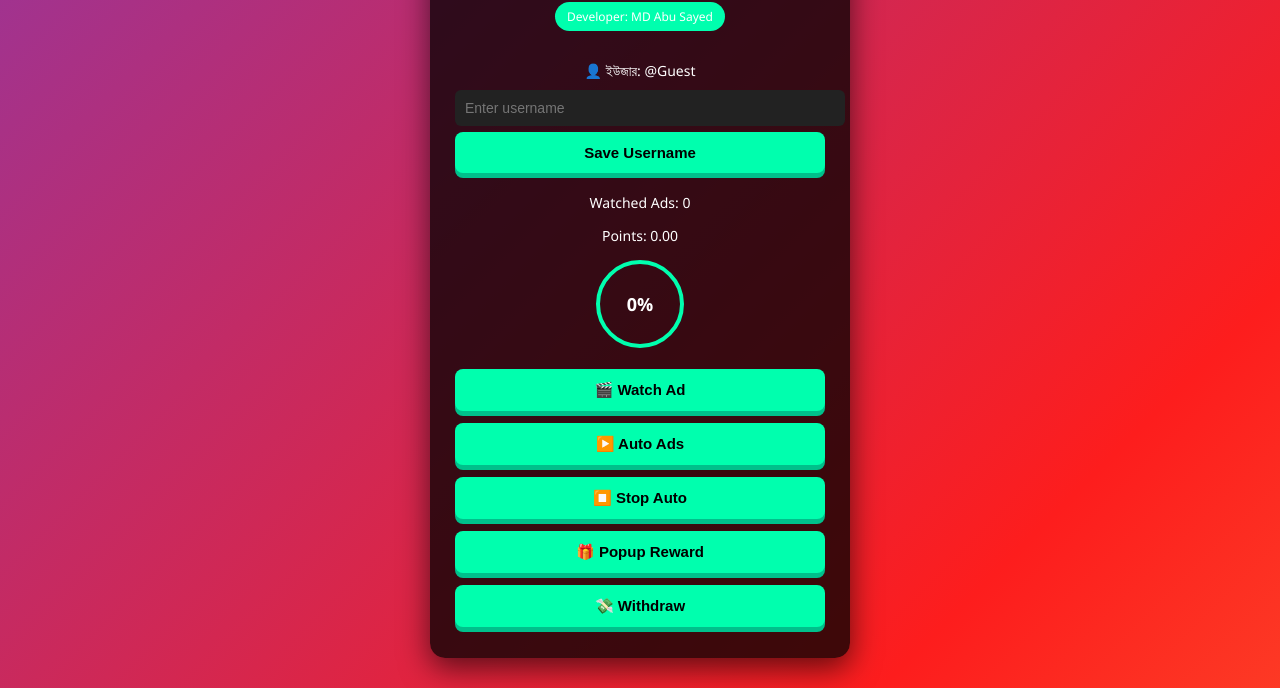
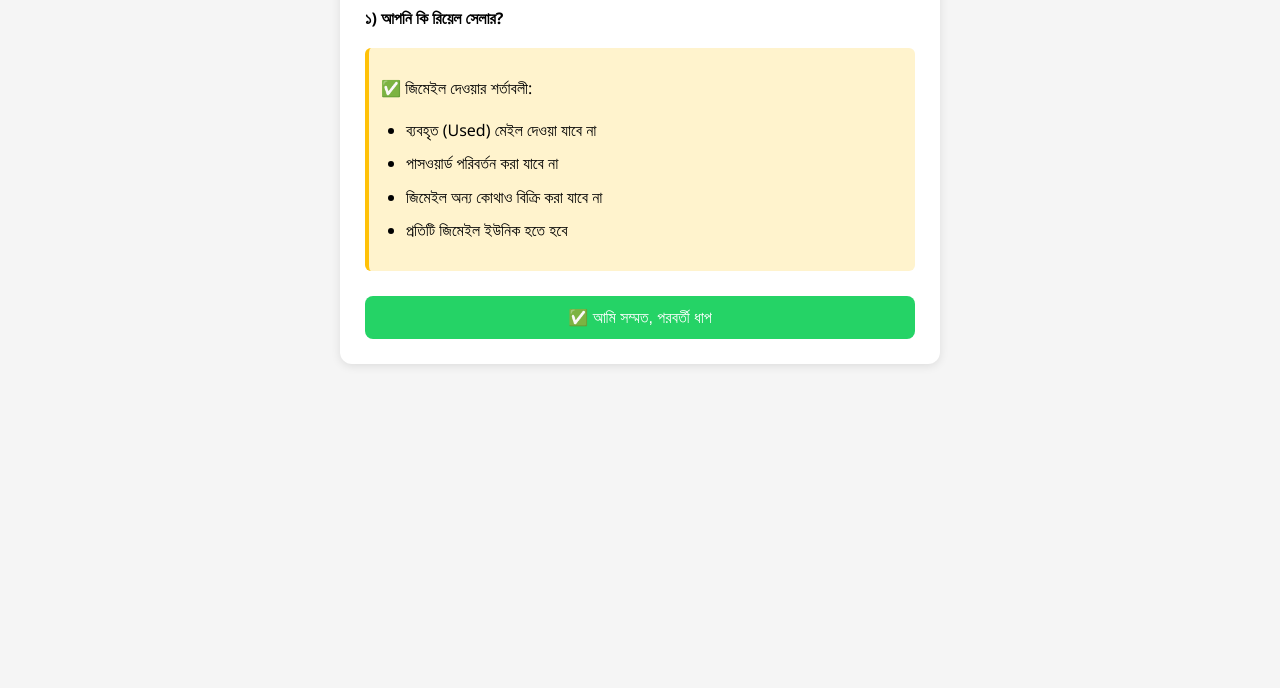
Before and after one commit to syd4t/maillbeesub, a plain HTML site: page index.html in a window 1280 px wide. Shown: the part 112-800 px from the top of the page. Drawn offline with Linux system fonts and the light colour scheme.

Commit message:
Update index.html

```diff
--- a/index.html
+++ b/index.html
@@ -1,279 +1,184 @@
 <!DOCTYPE html>
-<html lang="en">
+<html lang="bn">
 <head>
-  <meta charset="UTF-8" />
-  <meta name="viewport" content="width=device-width, initial-scale=1.0"/>
-  <title>💥Xalora20💥</title>
-  <meta name="description" content="Watch ads, earn points, and withdraw via mobile payment.">
-  <meta name="keywords" content="earn money, watch ads, withdraw, bkash, nagad, monetage">
-  <meta name="author" content="Md Srabon Ahmed">
-  <meta property="og:title" content="Monetage Mini App">
-  <meta property="og:description" content="Watch ads, earn points, and withdraw via mobile payment!">
-  <meta property="og:type" content="website">
+  <meta charset="UTF-8">
+  <title>Gmail Submit Flow</title>
   <style>
     body {
-      margin: 0;
-      font-family: 'Segoe UI', sans-serif;
-      background: linear-gradient(135deg, #833ab4, #fd1d1d, #fcb045);
-      background-size: 200% 200%;
-      animation: gradient 5s ease infinite;
-      color: #fff;
-      display: flex;
-      justify-content: center;
-      align-items: center;
-      height: 100vh;
+      font-family: 'Segoe UI', Tahoma, Geneva, Verdana, sans-serif;
+      background-color: #f5f5f5;
+      padding: 20px;
+      max-width: 600px;
+      margin: auto;
+      line-height: 1.6;
     }
-    @keyframes gradient {
-      0% {background-position: 0% 50%;}
-      50% {background-position: 100% 50%;}
-      100% {background-position: 0% 50%;}
+    .page {
+      display: none;
+      background: #fff;
+      padding: 25px;
+      border-radius: 12px;
+      box-shadow: 0 2px 10px rgba(0,0,0,0.1);
+      margin-bottom: 20px;
     }
-    .app {
-      background: rgba(0, 0, 0, 0.75);
-      padding: 25px;
-      border-radius: 15px;
-      width: 90%;
-      max-width: 370px;
+    .page.active {
+      display: block;
+    }
+    h2 {
       text-align: center;
-      box-shadow: 0 10px 30px rgba(0,0,0,0.6);
+      color: #333;
+      margin-bottom: 20px;
+      font-size: 22px;
     }
-    h1 {
-      font-size: 24px;
-      margin-bottom: 10px;
+    ul {
+      padding-left: 25px;
+      margin: 15px 0;
     }
-    .developer {
-      font-size: 12px;
-      background-color: #00ffae;
-      padding: 6px 12px;
-      border-radius: 50px;
-      display: inline-block;
-      margin-bottom: 15px;
-      cursor: pointer;
-      transition: 0.3s;
+    li {
+      margin-bottom: 8px;
     }
-    .developer:hover {
-      background-color: #00c08b;
-    }
-    .stats {
-      margin: 15px 0;
-      font-size: 14px;
-    }
-    .progress-circle {
-      width: 80px;
-      height: 80px;
-      border: 4px solid #00ffae;
-      border-radius: 50%;
-      margin: 0 auto 15px;
-      display: flex;
-      align-items: center;
-      justify-content: center;
-      font-weight: bold;
-      font-size: 18px;
-    }
-    .btn {
+    .btn, button {
+      background-color: #25D366;
+      color: white;
+      padding: 12px 20px;
+      text-align: center;
+      display: block;
       width: 100%;
-      padding: 12px;
-      margin: 6px 0;
       border: none;
       border-radius: 8px;
-      background: #00ffae;
-      font-size: 15px;
-      font-weight: 600;
-      color: #000;
-      box-shadow: 0 5px 0 #00c08b;
-      transition: all 0.2s ease, transform 0.1s ease;
-      transform: perspective(1px) translateZ(0);
+      font-size: 16px;
+      margin-top: 25px;
+      cursor: pointer;
+      text-decoration: none;
+      font-weight: 500;
+      transition: background-color 0.3s;
     }
-    .btn:active {
-      transform: scale(0.96);
-      box-shadow: 0 3px 0 #00c08b;
-    }
-    .withdraw-form {
-      margin-top: 20px;
-      display: none;
-      text-align: left;
+    button:hover {
+      background-color: #128C7E;
     }
     input, select {
       width: 100%;
-      padding: 10px;
+      padding: 12px;
+      margin-top: 8px;
+      margin-bottom: 15px;
+      border: 1px solid #ddd;
       border-radius: 6px;
-      border: none;
+      box-sizing: border-box;
+      font-size: 15px;
+    }
+    label {
       margin-top: 10px;
-      background: #222;
-      color: #fff;
-      font-size: 14px;
+      display: block;
+      font-weight: 500;
+      color: #444;
     }
-    #withdraw-status {
-      margin-top: 10px;
-      font-size: 13px;
-      color: yellow;
+    .notice {
+      background-color: #FFF3CD;
+      padding: 12px;
+      border-radius: 6px;
+      margin: 15px 0;
+      border-left: 4px solid #FFC107;
     }
-    .username-section {
+    .warning {
+      color: #D32F2F;
+      font-weight: 500;
       margin: 10px 0;
-    }
-    #username-input-section {
-      display: block;
     }
   </style>
 </head>
 <body>
-  <div class="app">
-    <h1>💥Xalora20💥</h1>
-    <div class="developer" onclick="window.location.href='https://t.me/Sayedbro7'">
-      Developer: MD Abu Sayed
+
+  <!-- Step 1: Agreement Page -->
+  <div class="page active" id="page1">
+    <h2>📌 সাবমিশনের আগে নোট করুন</h2>
+    <p><strong>১) আপনি কি রিয়েল সেলার?</strong></p>
+
+    <div class="notice">
+      <p>✅ জিমেইল দেওয়ার শর্তাবলী:</p>
+      <ul>
+        <li>ব্যবহৃত (Used) মেইল দেওয়া যাবে না</li>
+        <li>পাসওয়ার্ড পরিবর্তন করা যাবে না</li>
+        <li>জিমেইল অন্য কোথাও বিক্রি করা যাবে না</li>
+        <li>প্রতিটি জিমেইল ইউনিক হতে হবে</li>
+      </ul>
     </div>
 
-    <div class="stats">
-      <div class="username-section">
-        👤 ইউজার: <span id="username">@Guest</span><br/>
-        <div id="username-input-section">
-          <input type="text" id="username-input" placeholder="Enter username" style="margin-top: 10px;">
-          <button class="btn" onclick="saveUsername()">Save Username</button>
-        </div>
-      </div>
-      <p>Watched Ads: <span id="watched-ads">0</span></p>
-      <p>Points: <span id="earned-points">0.00</span></p>
+    <button onclick="goToPage(2)">✅ আমি সম্মত, পরবর্তী ধাপ</button>
+  </div>
+
+  <!-- Step 2: Rate & Submit Options -->
+  <div class="page" id="page2">
+    <h2>📢 আজকের আপডেট নোটিশ</h2>
+
+    <div class="notice">
+      <p>⏳ রিপোর্ট টাইম: <strong>৩ ঘণ্টা</strong></p>
+      <p>⏱️ সর্বশেষ সাবমিশন: <strong>রাত ১১টা</strong></p>
+      <p>💰 জিমেইল রেট: <strong>৳১০ প্রতি পিস</strong></p>
     </div>
 
-    <div class="progress-circle"><span id="ads-progress">0%</span></div>
+    <p class="warning">❗ গুরুত্বপূর্ণ: জিমেইলের সাথে কোনো টেক্সট বা নোট সংযুক্ত করবেন না</p>
+    <p>সাবমিশনের পর ৩ ঘণ্টার মধ্যে রিপোর্ট পেয়ে যাবেন</p>
 
-    <button class="btn" onclick="watchAd()">🎬 Watch Ad</button>
-    <button class="btn" onclick="startAutoAds()">▶️ Auto Ads</button>
-    <button class="btn" onclick="stopAutoAds()">⏹️ Stop Auto</button>
-    <button class="btn" onclick="showPopupAd()">🎁 Popup Reward</button>
-    <button class="btn" onclick="showWithdraw()">💸 Withdraw</button>
-
-    <div class="withdraw-form" id="withdraw-form">
-      <input type="number" id="withdraw-amount" placeholder="Enter points (min 1000)">
-      <select id="payment-method">
-        <option value="bkash">Bkash</option>
-        <option value="nagad">Nagad</option>
-      </select>
-      <input type="text" id="withdraw-phone" placeholder="Phone number">
-      <button class="btn" onclick="withdrawPoints()">✅ Submit</button>
-      <p id="withdraw-status"></p>
-    </div>
+    <button onclick="goToPage(3)">📩 জিমেইল সাবমিট করতে ক্লিক করুন</button>
+    <button onclick="goToPage(1)" style="background-color: #f1f1f1; color: #333; margin-top: 10px;">⬅️ পূর্ববর্তী পেজ</button>
   </div>
 
-  <!-- Adsterra SDK -->
-  <script src="//jagnaimsee.net/vignette.min.js" data-zone="9502273" data-sdk="show_9502273"></script>
+  <!-- Step 3: Final Submit Form -->
+  <div class="page" id="page3">
+    <h2>📤 জিমেইল সাবমিশন ফর্ম</h2>
+    <form onsubmit="return submitToWhatsApp()">
+      <label>জিমেইলের পরিমাণ (ন্যূনতম ২০ পিস):</label>
+      <input type="number" id="pcs" required min="20" placeholder="কতগুলো জিমেইল সাবমিট করবেন?">
+
+      <label>পেমেন্ট মাধ্যম নির্বাচন করুন:</label>
+      <select id="payment" required>
+        <option value="" disabled selected>পেমেন্ট মাধ্যম পছন্দ করুন</option>
+        <option value="Nagad">Nagad</option>
+        <option value="Bkash">Bkash</option>
+        <option value="Rocket">Rocket</option>
+        <option value="Bank">বাংলাদেশের যেকোনো ব্যাংক</option>
+      </select>
+
+      <label>আপনার মোবাইল নাম্বার:</label>
+      <input type="tel" id="number" required placeholder="01XXXXXXXXX">
+
+      <button type="submit">✅ সাবমিট করুন</button>
+      <button type="button" onclick="goToPage(2)" style="background-color: #f1f1f1; color: #333; margin-top: 10px;">⬅️ পূর্ববর্তী পেজ</button>
+    </form>
+  </div>
 
   <script>
-    const MIN_WITHDRAW = 1000;
-    const BOT_TOKEN = "7673150127:AAE2NAn1uZHkWB7vhATY3zULK1IcAL48NF8";
-    const ADMIN_USERNAME = "@Sayedbro7";
-    const TELEGRAM_CHAT_ID = 7243906826;
-
-    let watchedAds = parseInt(localStorage.getItem("watchedAds")) || 0;
-    let earnedPoints = parseFloat(localStorage.getItem("earnedPoints")) || 0;
-    let username = localStorage.getItem("username") || "@Guest";
-    let autoAdInterval;
-
-    // Initialize UI with stored values
-    document.getElementById("watched-ads").textContent = watchedAds;
-    document.getElementById("earned-points").textContent = earnedPoints.toFixed(2);
-    document.getElementById("username").textContent = username;
-
-    // Hide username input section if username is already saved
-    if (username !== "@Guest") {
-      document.getElementById("username-input-section").style.display = "none";
-    }
-    updateProgress();
-
-    function saveUsername() {
-      const usernameInput = document.getElementById("username-input").value.trim();
-      if (usernameInput) {
-        username = `@${usernameInput.replace(/^@/, '')}`; // Ensure username starts with @
-        localStorage.setItem("username", username);
-        document.getElementById("username").textContent = username;
-        document.getElementById("username-input-section").style.display = "none"; // Hide input section
-        updateStatus("✅ Username saved!");
-      } else {
-        updateStatus("❌ Please enter a valid username.");
-      }
-    }
-
-    function watchAd() {
-      if (typeof show_9502273 === 'function') {
-        show_9502273().then(() => {
-          addPoints(0.50);
-        });
-      }
-    }
-
-    function startAutoAds() {
-      autoAdInterval = setInterval(() => {
-        show_9502273().then(() => {
-          addPoints(0.50);
-        });
-      }, 10000);
-    }
-
-    function stopAutoAds() {
-      clearInterval(autoAdInterval);
-    }
-
-    function showPopupAd() {
-      show_9502273('pop').then(() => {
-        addPoints(0.05);
-        alert("🎉 Thanks! You got 0.05 point.");
-      }).catch(() => {
-        alert("⚠️ Ad failed to load.");
+    function goToPage(pageNumber) {
+      const pages = document.querySelectorAll('.page');
+      pages.forEach((page, index) => {
+        page.classList.remove('active');
+        if (index === pageNumber - 1) {
+          page.classList.add('active');
+          window.scrollTo(0, 0);
+        }
       });
     }
 
-    function addPoints(pts) {
-      watchedAds++;
-      earnedPoints += pts;
-      localStorage.setItem("watchedAds", watchedAds);
-      localStorage.setItem("earnedPoints", earnedPoints.toFixed(2));
-      document.getElementById("watched-ads").textContent = watchedAds;
-      document.getElementById("earned-points").textContent = earnedPoints.toFixed(2);
-      updateProgress();
-    }
+    function submitToWhatsApp() {
+      const pcs = document.getElementById("pcs").value;
+      const payment = document.getElementById("payment").value;
+      const number = document.getElementById("number").value;
 
-    function updateProgress() {
-      let progress = Math.min(100, (watchedAds / 10) * 100);
-      document.getElementById("ads-progress").textContent = `${progress.toFixed(0)}%`;
-    }
-
-    function showWithdraw() {
-      document.getElementById("withdraw-form").style.display = "block";
-    }
-
-    function withdrawPoints() {
-      const amount = parseFloat(document.getElementById("withdraw-amount").value);
-      const method = document.getElementById("payment-method").value;
-      const phone = document.getElementById("withdraw-phone").value;
-
-      if (amount < MIN_WITHDRAW) {
-        return updateStatus(`❌ অন্তত ${MIN_WITHDRAW} পয়েন্ট দরকার (৳50 তুলতে)`);
-      }
-      if (amount > earnedPoints) {
-        return updateStatus(`❌ পর্যাপ্ত পয়েন্ট নেই (বর্তমানে ${earnedPoints.toFixed(2)} পয়েন্ট)`);
+      if(!pcs || !payment || !number) {
+        alert("দয়া করে সব তথ্য সঠিকভাবে পূরণ করুন");
+        return false;
       }
 
-      earnedPoints -= amount;
-      localStorage.setItem("earnedPoints", earnedPoints.toFixed(2));
-      document.getElementById("earned-points").textContent = earnedPoints.toFixed(2);
+      const message = `🔔 নতুন জিমেইল সাবমিশন\n\n📦 পিস: ${pcs}\n💳 পেমেন্ট মাধ্যম: ${payment}\n📱 নাম্বার: ${number}\n\nদয়া করে উপরের তথ্য যাচাই করুন।`;
+      const phone = "8801938975564";
+      const url = `https://wa.me/${phone}?text=${encodeURIComponent(message)}`;
 
-      const takaAmount = ((amount / 1000) * 50).toFixed(2);
-      const message = `🔔 নতুন উইড্রো অনুরোধ\n\n👤 ইউজার: ${username}\n💰 পয়েন্ট: ${amount} (~৳${takaAmount})\n📱 পেমেন্ট: ${method}\n📞 ফোন: ${phone}`;
-      sendTelegram(message);
+      // Open in new tab and reset form
+      window.open(url, "_blank");
+      document.querySelector("form").reset();
 
-      updateStatus("✅ উইড্রো অনুরোধ পাঠানো হয়েছে!");
-      document.getElementById("withdraw-amount").value = "";
-      document.getElementById("withdraw-phone").value = "";
-    }
-
-    function updateStatus(msg) {
-      document.getElementById("withdraw-status").textContent = msg;
-    }
-
-    function sendTelegram(msg) {
-      fetch(`https://api.telegram.org/bot${BOT_TOKEN}/sendMessage?chat_id=${TELEGRAM_CHAT_ID}&text=${encodeURIComponent(msg)}`);
+      return false;
     }
   </script>
+
 </body>
-<script type='text/javascript' src='//pl26661413.profitableratecpm.com/e4/4d/88/e44d88716ac9780596f81b695e0b81d5.js'></script>
   </html>
```
